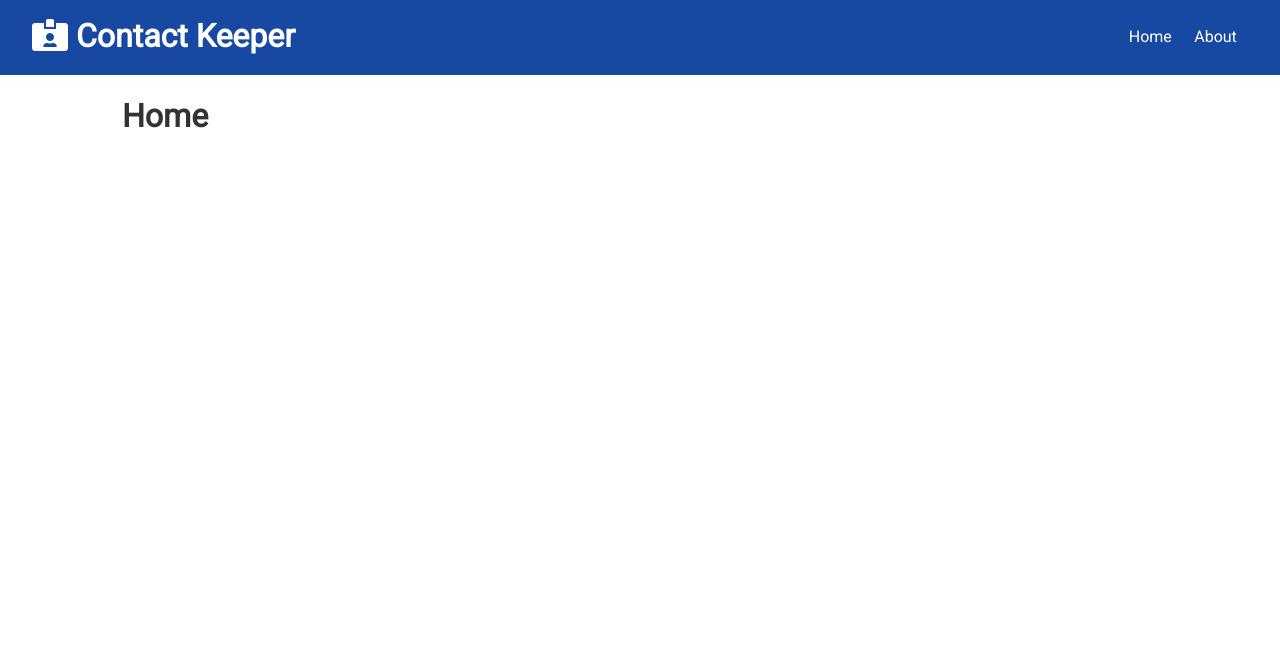
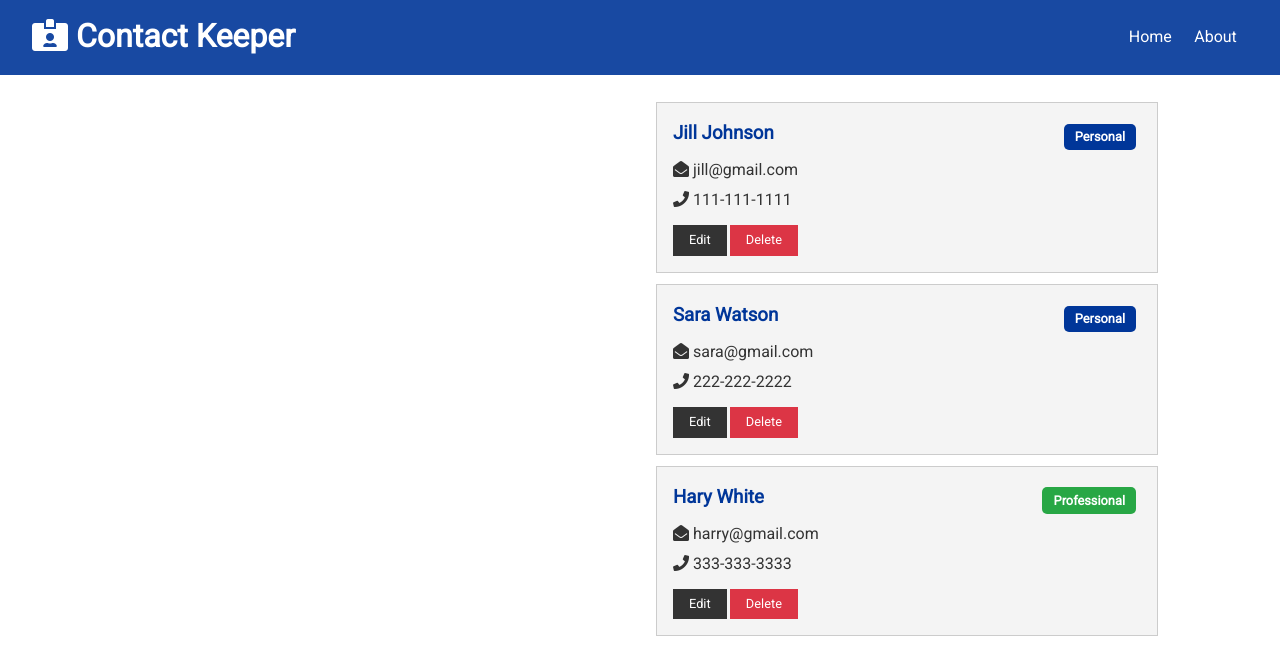
Before and after one commit to Nandraj/contact-keeper-reactapp, a React (Create React App) app in the folder client/: page / in a window 1280 px wide. Shown: the top 658 px of the page. Built offline with nearby package versions, Linux system fonts and the light colour scheme.

Commit message:
Contacts and ContactItem Component done

```diff
--- /dev/null
+++ b/client/src/components/contacts/ContactItem.jsx
@@ -0,0 +1,43 @@
+import React from 'react';
+import PropTypes from 'prop-types';
+
+const ContactItem = ({ contact }) => {
+  const { id, name, email, phone, type } = contact;
+  return (
+    <div className='card bg-light'>
+      <h3 className='text-primary text-left'>
+        {name}{' '}
+        <span
+          style={{ float: 'right' }}
+          className={`badge ${
+            type === 'professional' ? 'badge-success' : 'badge-primary'
+          }`}
+        >
+          {type.charAt(0).toUpperCase() + type.slice(1)}
+        </span>{' '}
+      </h3>
+      <ul className='list'>
+        {email && (
+          <li>
+            <i className='fas fa-envelope-open'></i> {email}
+          </li>
+        )}
+        {phone && (
+          <li>
+            <i className='fas fa-phone'></i> {phone}
+          </li>
+        )}
+      </ul>
+      <p>
+        <button className='btn btn-dark btn-sm'>Edit</button>
+        <button className='btn btn-danger btn-sm'>Delete</button>
+      </p>
+    </div>
+  );
+};
+
+ContactItem.prototype = {
+  contact: PropTypes.object.isRequired,
+};
+
+export default ContactItem;
--- /dev/null
+++ b/client/src/components/contacts/Contacts.jsx
@@ -0,0 +1,18 @@
+import React, { Fragment, useContext } from 'react';
+import ContactContext from '../../context/contact/contactContext';
+import ContactItem from './ContactItem';
+
+const Contact = () => {
+  const contactContext = useContext(ContactContext);
+  console.log(contactContext);
+  const { contacts } = contactContext;
+  return (
+    <Fragment>
+      {contacts.map((contact) => (
+        <ContactItem key={contact.id} contact={contact} />
+      ))}
+    </Fragment>
+  );
+};
+
+export default Contact;
--- a/client/src/components/pages/Home.jsx
+++ b/client/src/components/pages/Home.jsx
@@ -1,9 +1,13 @@
 import React from 'react';
+import Contact from '../contacts/Contacts';
 
 const Home = () => {
   return (
-    <div>
-      <h1>Home</h1>
+    <div className='grid-2'>
+      <div>{/* ContactForm */}</div>
+      <div>
+        <Contact />
+      </div>
     </div>
   );
 };
--- a/client/src/context/contact/ContactState.js
+++ b/client/src/context/contact/ContactState.js
@@ -56,7 +56,7 @@
 
   return (
     <ContactContext.Provider
-      values={{
+      value={{
         contacts: state.contacts,
       }}
     >
```
